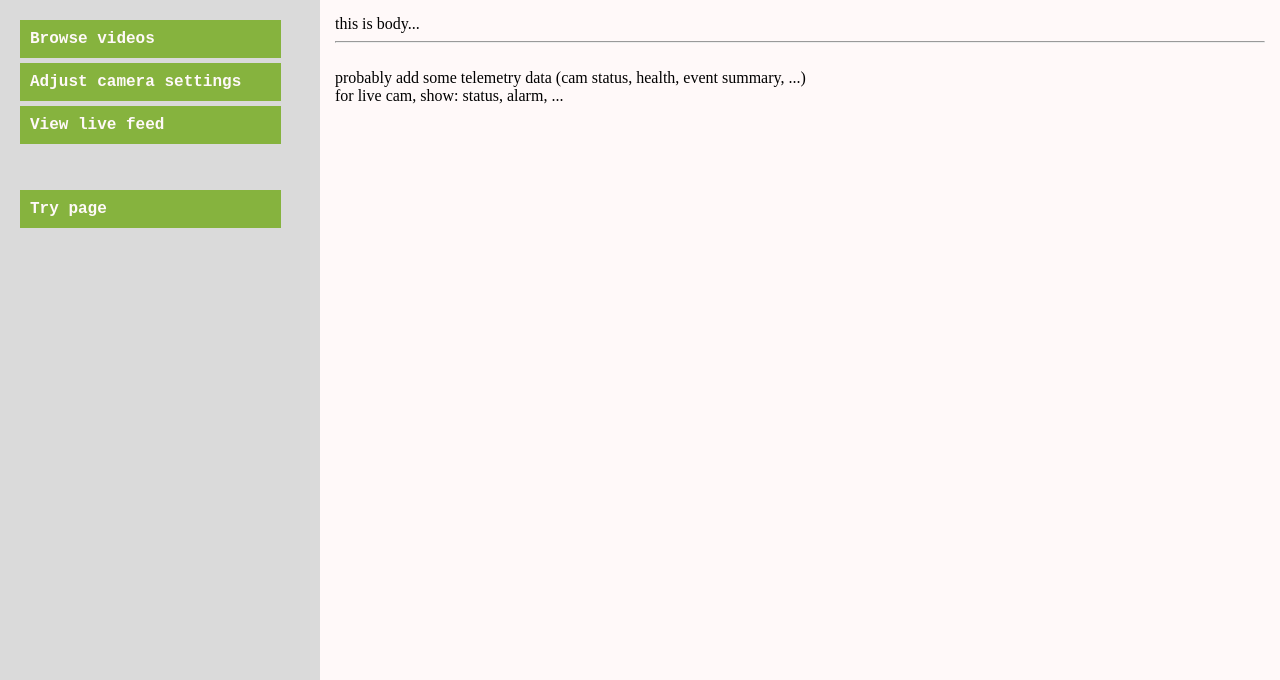
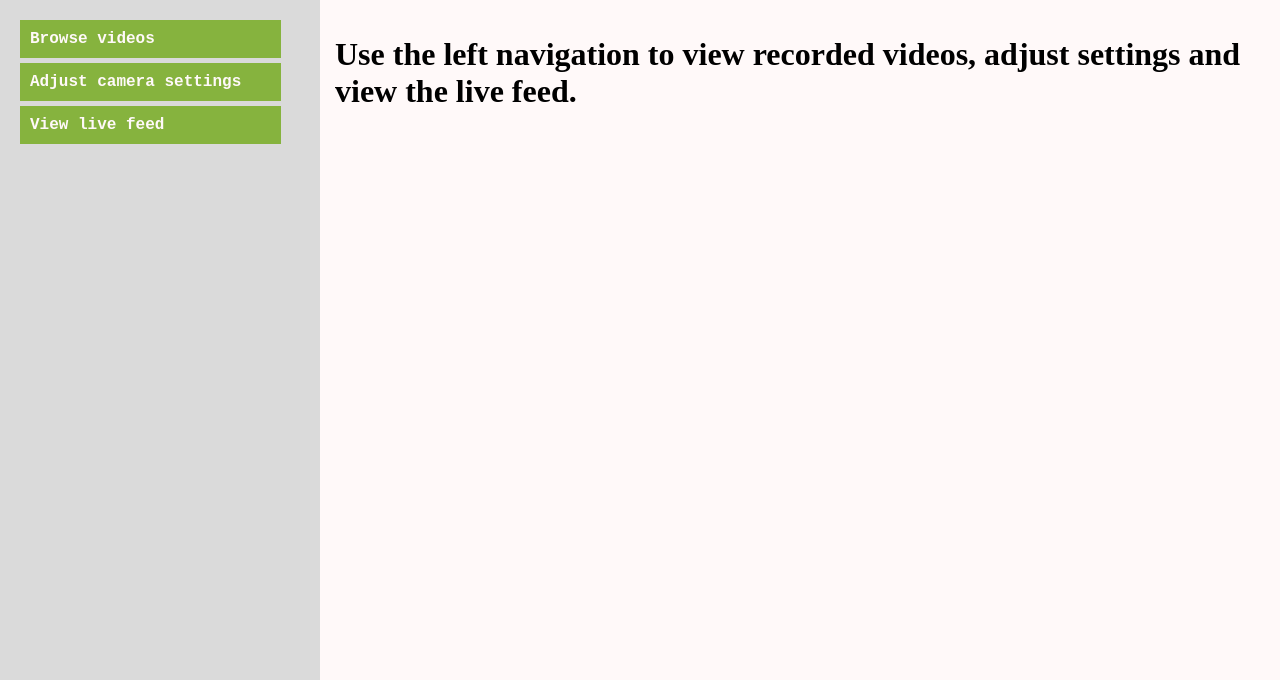
Before and after one commit to Janko-360/Final-project-intelligent-camera-surveillance, a Flask app: page / in a window 1280 px wide. Shown: the part 120-800 px from the top of the page. Run offline with Flask 3, Linux system fonts and the light colour scheme.

Commit message:
Better introduction

```diff
--- a/Flask server/templates/index.html
+++ b/Flask server/templates/index.html
@@ -80,7 +80,7 @@
                 <li><a href="/cam_settings"><div>Adjust camera settings</div></a></li>
                 <li><a href="/cam_feed"><div>View live feed</div></a></li>
                 <br><br>
-                <li><a href="/try"><div>Try page</div></a></li>
+                <!-- <li><a href="/try"><div>Try page</div></a></li> -->
             </ul>
             <!-- <div class="box"></div>
             <div class="box"></div>
@@ -88,13 +88,7 @@
         </div>
 
         <div class="column content">
-            this is body...
-            <br>
-            <hr>
-            <br>
-            probably add some telemetry data (cam status, health, event summary, ...)
-            <br>
-            for live cam, show: status, alarm, ...
+            <h1>Use the left navigation to view recorded videos, adjust settings and view the live feed.</h1>
         </div>
     </div>
 
```
